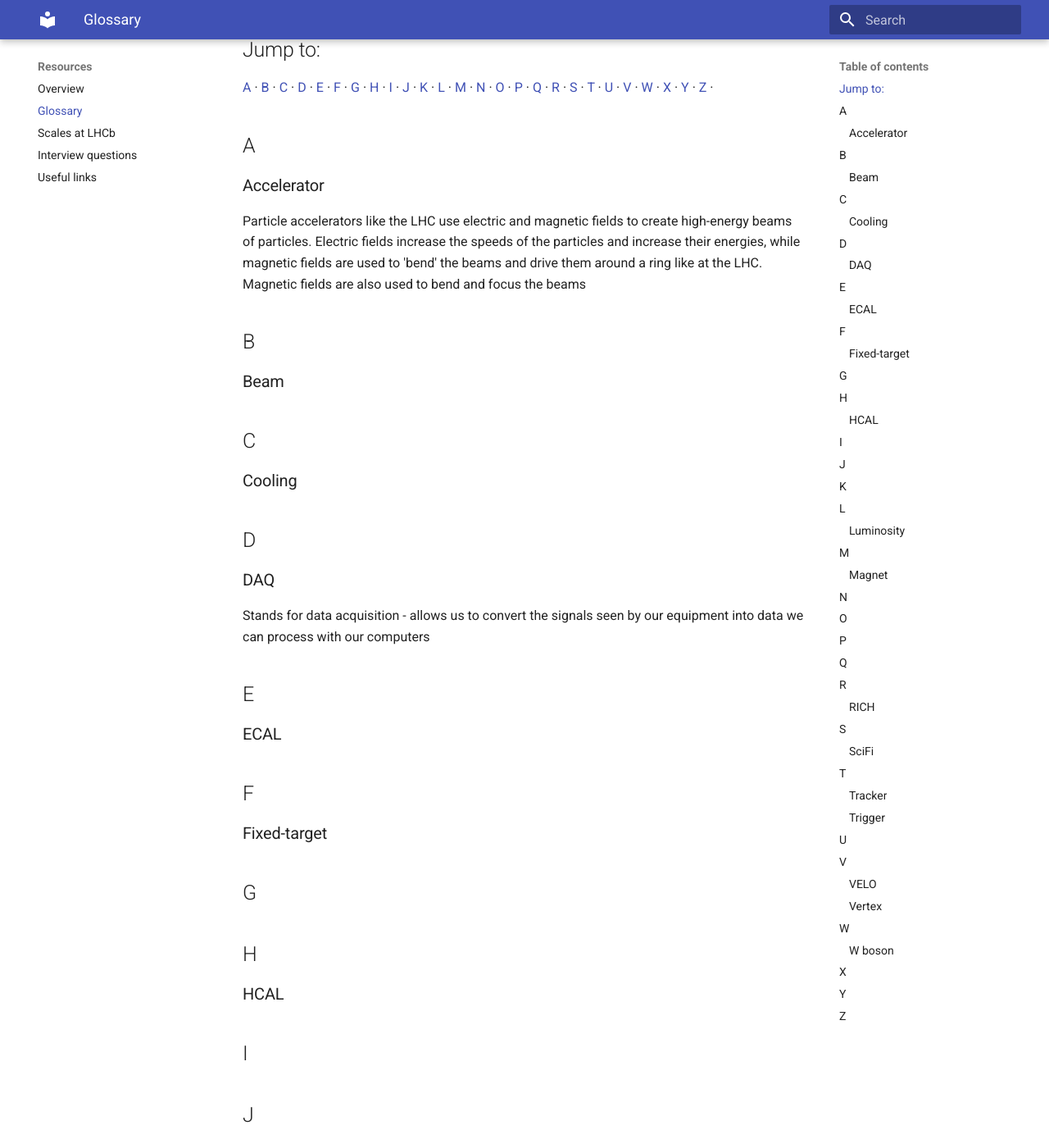
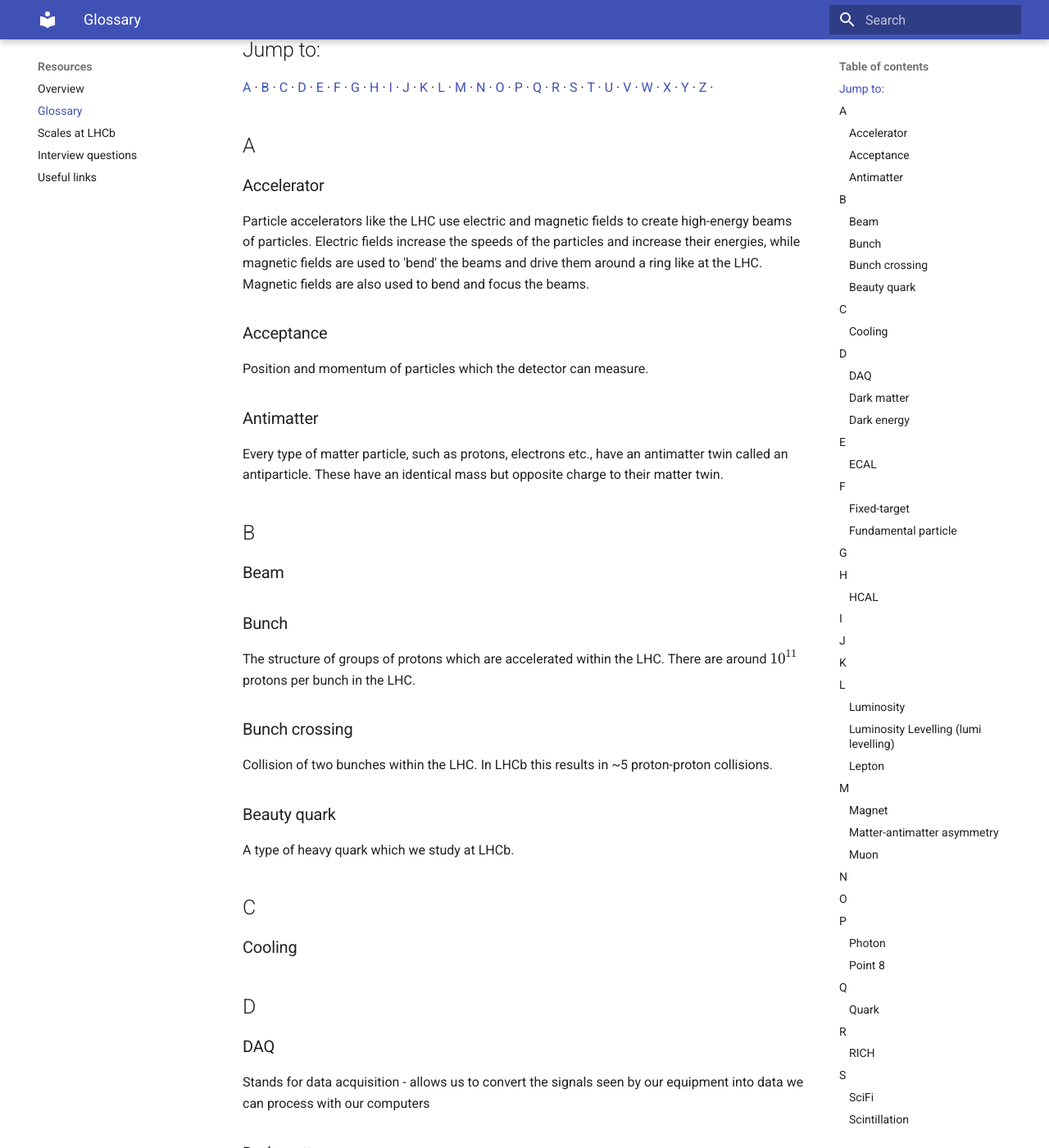
Before and after one commit to sliipper/outreach-training, an MkDocs documentation site: the page built from docs/resources/glossary.md, in a window 1280 px wide and 1400 px high, scrolled down 250 px. Shown: the whole window at 82% size. Built offline with MkDocs 1.6.1 and Material for MkDocs 9.7.7, drawn with Linux system fonts in a browser that asks for light colours; some of the changed text lies outside the part shown.

Commit message:
Expand glossary

```diff
--- a/docs/resources/glossary.md
+++ b/docs/resources/glossary.md
@@ -5,10 +5,25 @@ This is a glossary of technical terms or acronyms with suggestions of lay explan
 [A](#a) · [B](#B) · [C](#C) · [D](#D) · [E](#E) · [F](#F) · [G](#G) · [H](#H) · [I](#I) · [J](#J) · [K](#K) · [L](#L) · [M](#M) · [N](#N) · [O](#O) · [P](#P) · [Q](#Q) · [R](#R) · [S](#S) · [T](#T) · [U](#U) · [V](#V) · [W](#W) · [X](#X) · [Y](#Y) · [Z](#Z) ·
 ## A
 ### Accelerator
-Particle accelerators like the LHC use electric and magnetic fields to create high-energy beams of particles. Electric fields increase the speeds of the particles and increase their energies, while magnetic fields are used to 'bend' the beams and drive them around a ring like at the LHC. Magnetic fields are also used to bend and focus the beams
+Particle accelerators like the LHC use electric and magnetic fields to create high-energy beams of particles. Electric fields increase the speeds of the particles and increase their energies, while magnetic fields are used to 'bend' the beams and drive them around a ring like at the LHC. Magnetic fields are also used to bend and focus the beams.
+
+### Acceptance
+Position and momentum of particles which the detector can measure.
+
+### Antimatter
+Every type of matter particle, such as protons, electrons etc., have an antimatter twin called an antiparticle. These have an identical mass but opposite charge to their matter twin.
 
 ## B
 ### Beam
+
+### Bunch
+The structure of groups of protons which are accelerated within the LHC. There are around $10^{11}$ protons per bunch in the LHC.
+
+### Bunch crossing
+Collision of two bunches within the LHC. In LHCb this results in ~5 proton-proton collisions.
+
+### Beauty quark
+A type of heavy quark which we study at LHCb.
 
 ## C
 ### Cooling
@@ -17,16 +32,23 @@ Particle accelerators like the LHC use electric and magnetic fields to create hi
 ### DAQ
 Stands for data acquisition - allows us to convert the signals seen by our equipment into data we can process with our computers
 
+### Dark matter
+
+### Dark energy
+
 ## E
 ### ECAL
 
 ## F
 ### Fixed-target
 
+### Fundamental particle
+A particle which we don't believe can be broken down any further eg. quarks and leptons.
+
 ## G
 
 ## H
-### HCAL
+### HCAL
 
 ## I
 
@@ -38,27 +60,54 @@ Stands for data acquisition - allows us to convert the signals seen by our equip
 ### Luminosity
 A word to describe how 'bright' the proton beams are. If we have more luminous beams, we can collide more photons each time the beams come together, so we can collect data at a larger rate.
 
+### Luminosity Levelling (lumi levelling)
+Method of keeping the number of proton collisions per second constant despite using up protons as beams circulate and collied over a long period of time (~8 hours).
+
+### Lepton
+
 ## M
 ### Magnet
+
+### Matter-antimatter asymmetry
+
+### Muon
+The heavier cousin of the electron, with the same charge but ~200 times the mass. These are naturally produced when cosmic rays (high energy protons and nuclei from space) hit gas molecules in the Earth's upper atmosphere.
 
 ## N
 
 ## O
 
 ## P
+### Photon
+The particle of light.
+
+### Point 8
+Location on the LHC where the LHCb detector sits.
 
 ## Q
+### Quark
+A type of fundamental particle, which make up the protons and neutrons found in atoms.
 
 ## R
 ### RICH
 Stands for 'Ring Imaging Cherenkov Detector'. Similar to a plane travelling faster than the speed of sound causing a 'sonic boom', a charged particle travelling through material faster than light can travel in that material will produce a cone of light, which we see as rings in our detectors.
 
 ## S
-### SciFi
+### SciFi
 Stands for 'Scintillating Fibre' tracker. Charged particles will cause 'scintillation' i.e. produce light which then 'bounces' along the fibres using 'total internal reflection', collected at the end of the fibres.
 
+### Scintillation
+
+### SMOG
+
+### Standard Model
+Our best theory of particle physics which mathematically describes all the known fundamental particles. It is the theory we test at the LHC, and which has been successfully verified by many of these tests.
+
+### Subdetector
+One of the specialized sections inside the main LHCb detector designed to measure a specific property of particles passing through it.
+
 ## T
-### Tracker
+### Tracker
 
 ### Trigger
 
@@ -66,7 +115,7 @@ Stands for 'Scintillating Fibre' tracker. Charged particles will cause 'scintill
 
 ## V
 ### VELO
-### Vertex
+### Vertex
 
 ## W
 ### W boson
```
